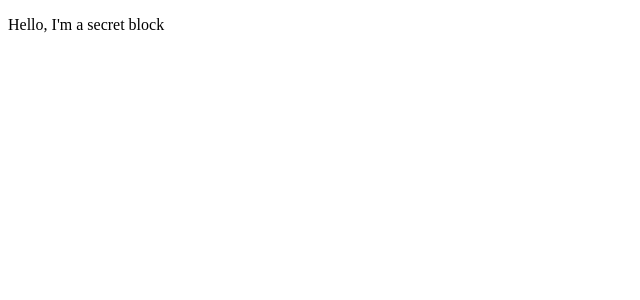
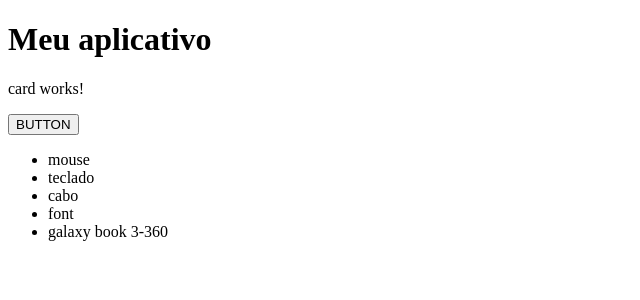
Before and after one commit to EvanJoseph78/singlePageApplicationAngular, an Angular app: page / in a window 1280 px wide. Shown: the top 300 px of the page, without its empty margins (0-640 px from the left). Built offline with nearby package versions, Linux system fonts and the light colour scheme.

Commit message:
feat: laço de repetição em components

```diff
--- a/src/app/app.component.ts
+++ b/src/app/app.component.ts
@@ -7,5 +7,5 @@
 })
 export class AppComponent {
   title = 'singlePageApplicationAngular';
-  isAliveCard = false;
+  isAliveCard = true;
 }
--- a/src/app/card/card.component.html
+++ b/src/app/card/card.component.html
@@ -1,3 +1,6 @@
 <h1>Meu aplicativo</h1>
 <p>card works!</p>
 <button>BUTTON</button>
+<ul>
+  <li *ngFor="let p of produtos">{{ p }}</li>
+</ul>
--- a/src/app/card/card.component.ts
+++ b/src/app/card/card.component.ts
@@ -6,9 +6,17 @@
   styleUrls: ['./card.component.css'],
 })
 export class CardComponent implements OnInit {
-  constructor(){}
+  produtos: string[] = [];
 
-  ngOnInit(): void {
+  constructor() {
+    this.produtos= [
+      "mouse",
+      "teclado",
+      "cabo",
+      "font",
+      "galaxy book 3-360"
+    ]
+  }
 
-  }
+  ngOnInit(): void {}
 }
```
